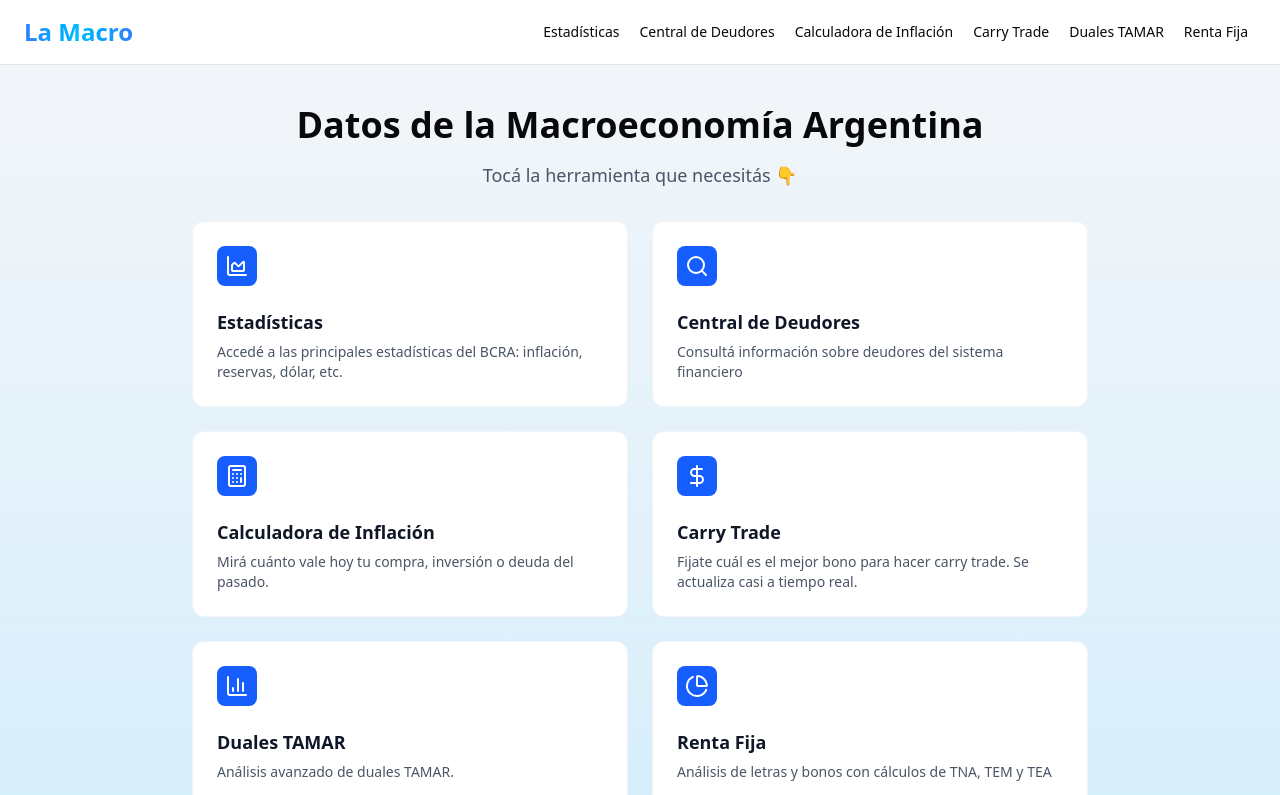
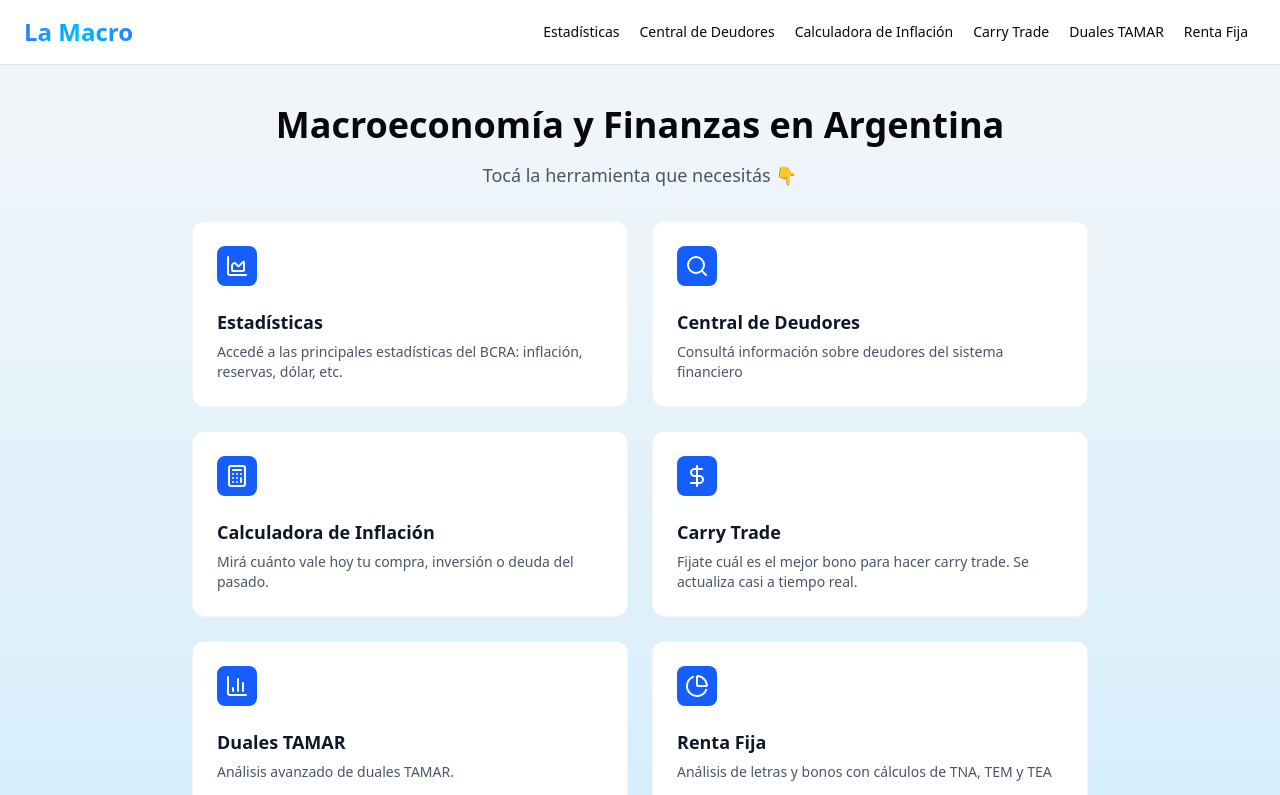
Before and after one commit to TomiMalamud/lamacro, a Next.js app: page / in a window 1280 px wide. Shown: the top 795 px of the page. Built offline with nearby package versions, Linux system fonts and the light colour scheme; no server answers.

Commit message:
adjust title

```diff
--- a/app/page.tsx
+++ b/app/page.tsx
@@ -5,7 +5,7 @@ export default function Home() {
     <main className="pb-44 mx-auto px-6 sm:px-16 relative bg-linear-to-t from-sky-200/60 to-transparent dark:from-sky-400/20 dark:to-background">
       <div className="space-y-4">
         <h1 className="text-4xl font-bold text-center mt-10">
-          Datos de la Macroeconomía Argentina
+          Macroeconomía y Finanzas en Argentina
         </h1>
         <p className="text-center text-lg text-gray-600 dark:text-gray-400">
           Tocá la herramienta que necesitás 👇
```
